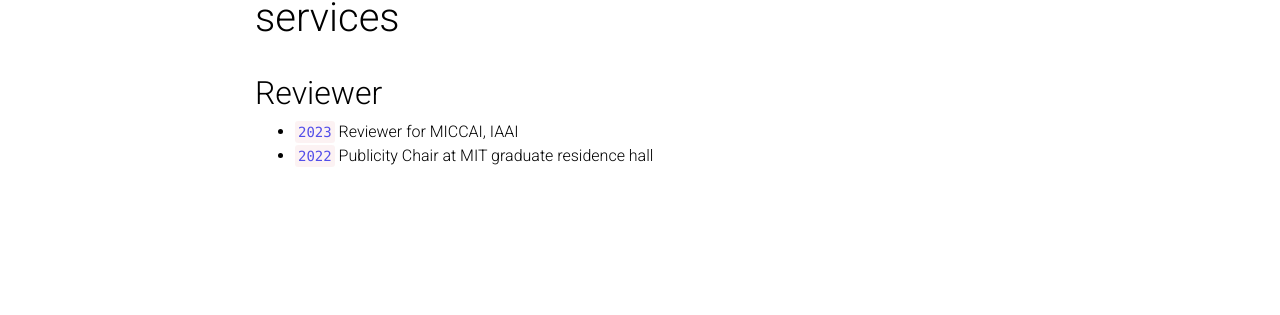
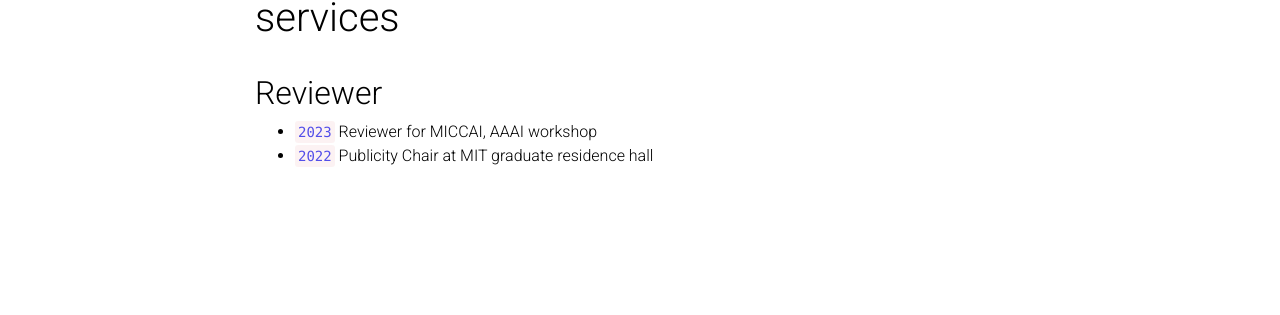
Before and after one commit to molinzhang/molinzhang.github.io, a Jekyll site: the page built from _pages/services.md, in a window 1280 px wide. Shown: the part 111-426 px from the top of the page. Built offline with Jekyll 4.4.1, drawn with Linux system fonts in a browser that asks for light colours; comment, search, counter and statistics services are not loaded; a style sheet for code colours, icons or effects is not loaded.

Commit message:
Update services.md

```diff
--- a/_pages/services.md
+++ b/_pages/services.md
@@ -9,5 +9,5 @@ nav_order: 6
 
 ## Reviewer
 
-- `2023` Reviewer for MICCAI, IAAI
+- `2023` Reviewer for MICCAI, AAAI workshop
 - `2022` Publicity Chair at MIT graduate residence hall
```
